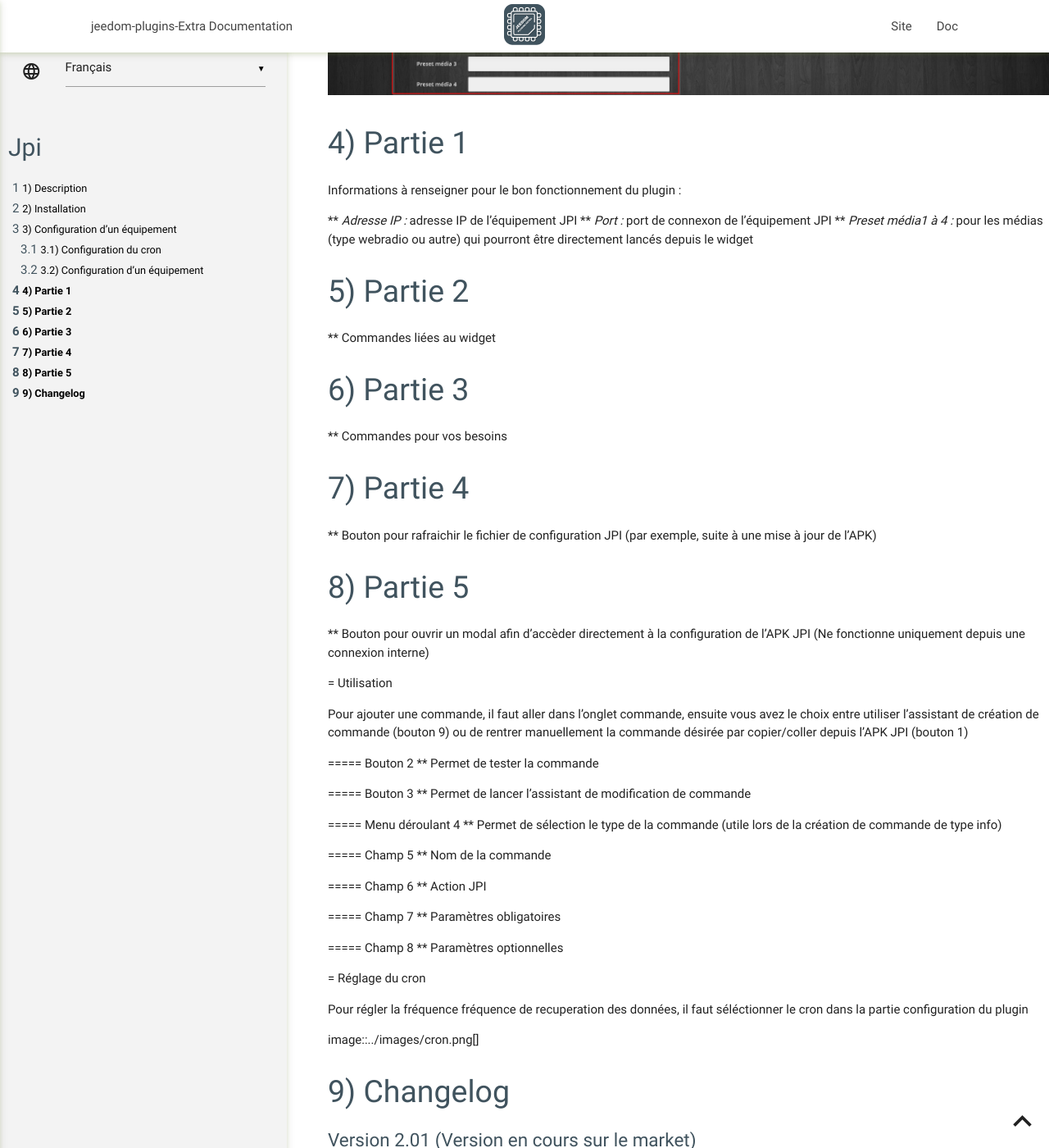
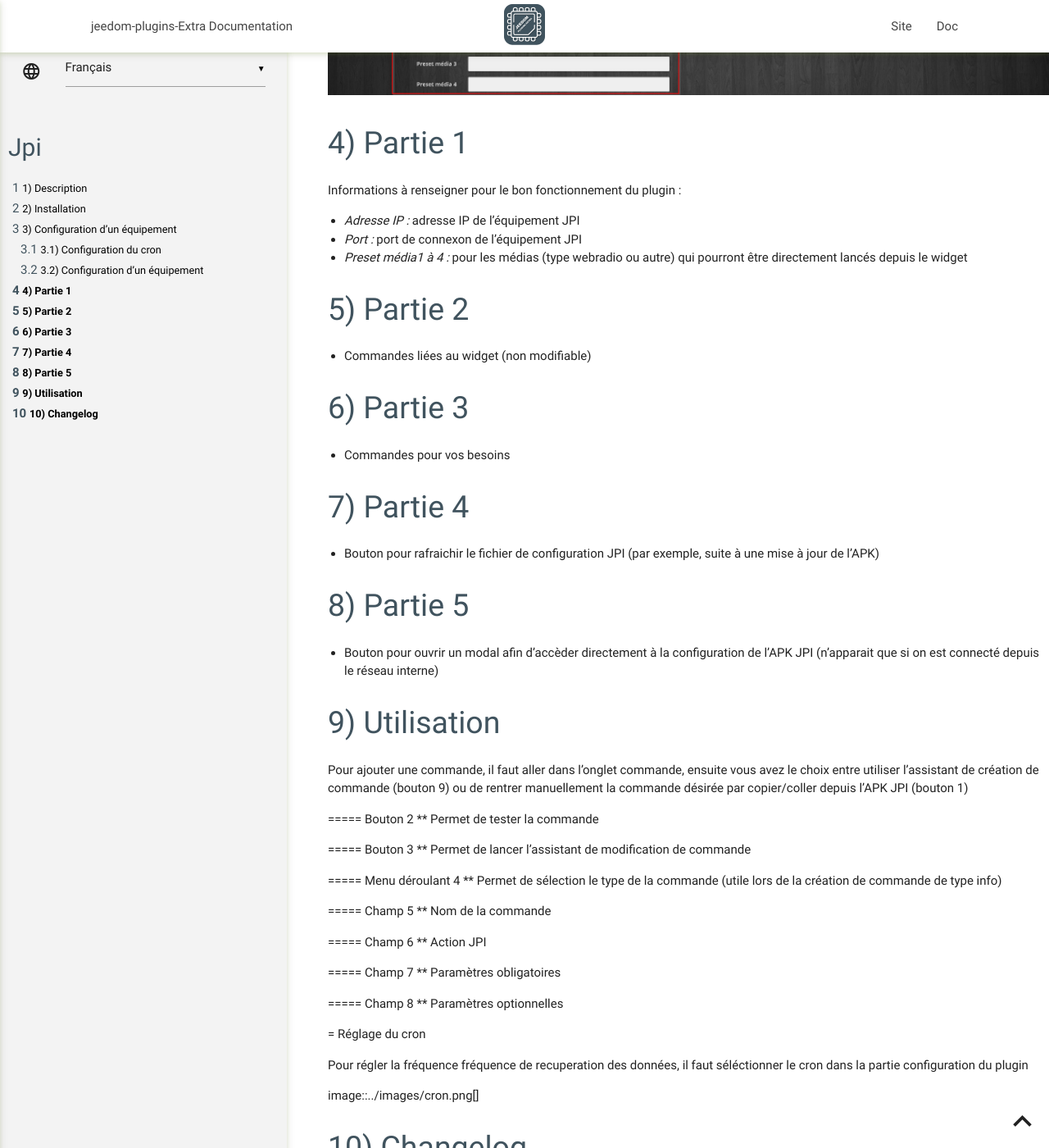
Before and after one commit to NextDom/plugin-jpi, a Jekyll site: the page built from docs/fr_FR/index.md, in a window 1280 px wide and 1400 px high, scrolled down 1556 px. Shown: the whole window at 82% size. Built offline with Jekyll 4.4.1, drawn with Linux system fonts in a browser that asks for light colours; our own code applies the rules of GitHub Pages for plain Markdown files.

Commit message:
update doc

```diff
--- a/docs/fr_FR/index.md
+++ b/docs/fr_FR/index.md
@@ -34,25 +34,25 @@
 # Partie 1
 Informations à renseigner pour le bon fonctionnement du plugin :
 
-** *Adresse IP :* adresse IP de l'équipement JPI
-** *Port :* port de connexon de l'équipement JPI
-** *Preset média1 à 4 :* pour les médias (type webradio ou autre) qui pourront être directement lancés depuis le widget
+- *Adresse IP :* adresse IP de l'équipement JPI
+- *Port :* port de connexon de l'équipement JPI
+- *Preset média1 à 4 :* pour les médias (type webradio ou autre) qui pourront être directement lancés depuis le widget
 
 # Partie 2
-** Commandes liées au widget
+- Commandes liées au widget (non modifiable)
 
 # Partie 3
-** Commandes pour vos besoins
+- Commandes pour vos besoins
 
 # Partie 4
-** Bouton pour rafraichir le fichier de configuration JPI (par exemple, suite à une mise à jour de l'APK)
+- Bouton pour rafraichir le fichier de configuration JPI (par exemple, suite à une mise à jour de l'APK)
 
 # Partie 5
-** Bouton pour ouvrir un modal afin d'accèder directement à la configuration de l'APK JPI (Ne fonctionne uniquement depuis une connexion interne)
+- Bouton pour ouvrir un modal afin d'accèder directement à la configuration de l'APK JPI (n'apparait que si on est connecté depuis le réseau interne)
 
 
-= Utilisation
-
+Utilisation
+===
 Pour ajouter une commande, il faut aller dans l'onglet commande, ensuite vous avez le choix entre utiliser l'assistant de création de commande (bouton 9) ou de rentrer manuellement la commande désirée par copier/coller depuis l'APK JPI (bouton 1)
 
 ===== Bouton 2
```
